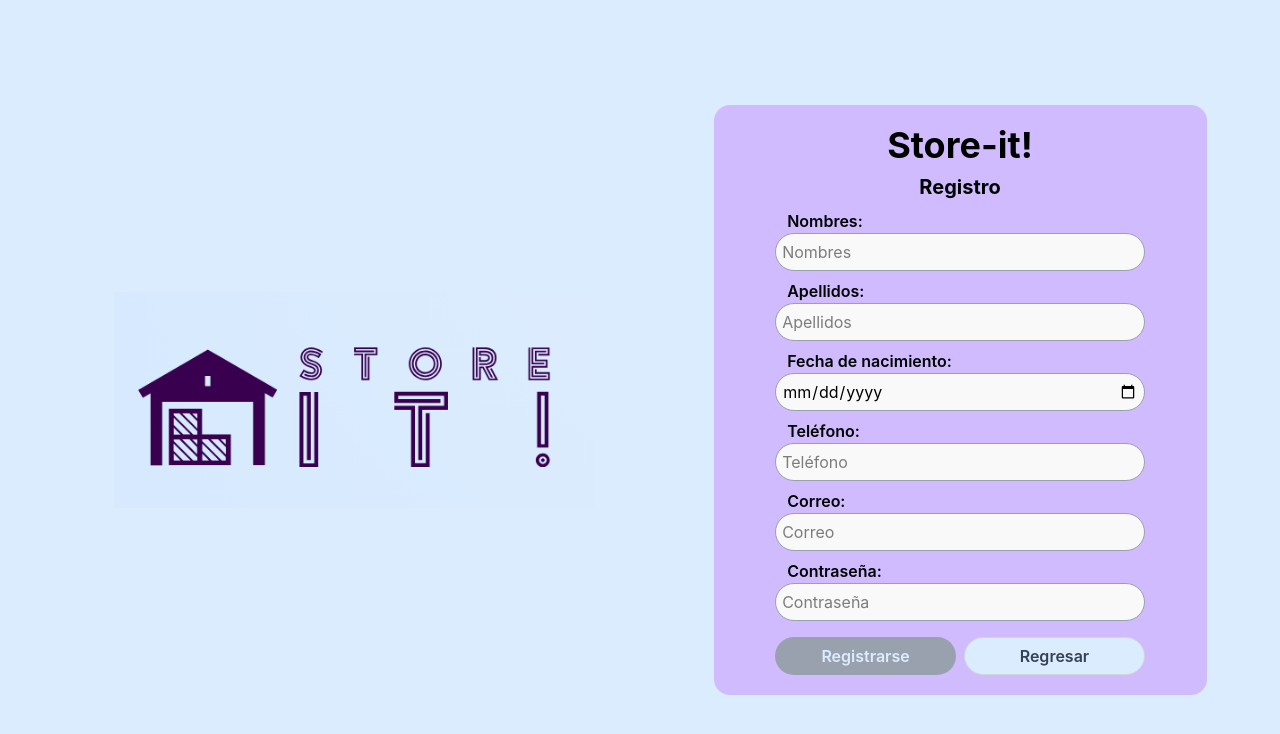
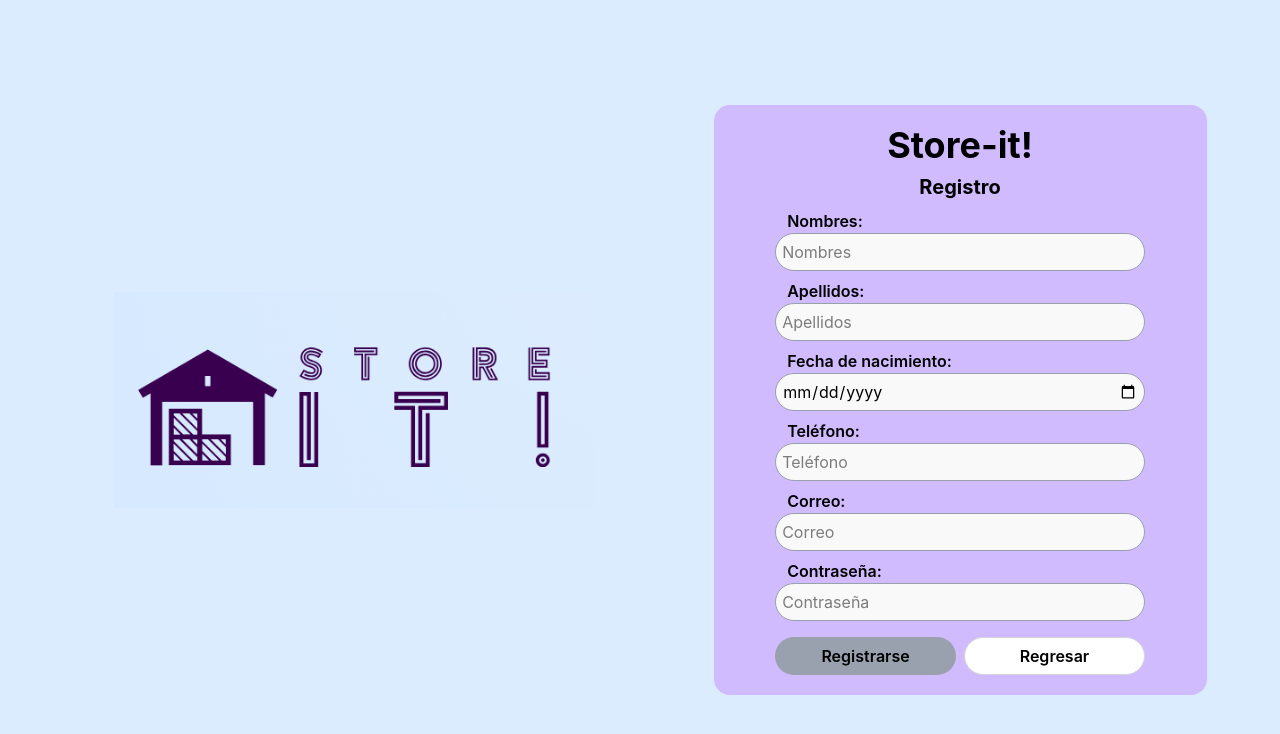
Before and after one commit to VivianaEscobarB/store, a React (Vite) app: page /registrarse in a window 1280 px wide. Shown: the top 734 px of the page. Built offline with nearby package versions, Linux system fonts and the light colour scheme.

Commit message:
resolviendo bugs registro

```diff
--- a/package.json
+++ b/package.json
@@ -12,7 +12,7 @@
   "dependencies": {
     "@shadcn/ui": "^0.0.4",
     "@tailwindcss/vite": "^4.0.1",
-    "axios": "^1.8.1",
+    "axios": "^1.8.4",
     "react": "^19.0.0",
     "react-dom": "^19.0.0",
     "react-google-recaptcha": "^3.1.0",
--- a/src/components/FormularioRegistrarse.jsx
+++ b/src/components/FormularioRegistrarse.jsx
@@ -1,6 +1,7 @@
 import { useState } from 'react';
 import { useNavigate } from "react-router-dom";
 import Swal from 'sweetalert2';
+import axios from 'axios'; // Importar axios
 import logo from '../assets/imagenLogin.png'; // Importar la imagen
 
 const FormularioRegistrarse = () => {
@@ -11,7 +12,6 @@ const FormularioRegistrarse = () => {
     const [telefono, setTelefono] = useState('');
     const [correo, setCorreo] = useState('');
     const [contrasena, setContrasena] = useState('');
-    const [confirmarContrasena, setConfirmarContrasena] = useState('');
     const navigate = useNavigate();
 
 
@@ -21,15 +21,31 @@ const FormularioRegistrarse = () => {
     const handleTelefonoChange = (e) => setTelefono(e.target.value);
     const handleCorreoChange = (e) => setCorreo(e.target.value);
     const handleContrasenaChange = (e) => setContrasena(e.target.value);
-    const handleConfirmarContrasenaChange = (e) => setConfirmarContrasena(e.target.value);
 
-    const isButtonEnabled = nombres.trim() !== '' && apellidos.trim() !== '' && fechaNacimiento.trim() !== '' && telefono.trim() !== '' && correo.trim() !== '' && contrasena.trim() !== '' && contrasena === confirmarContrasena;
+    const isButtonEnabled = nombres.trim() !== '' && apellidos.trim() !== '' && fechaNacimiento.trim() !== '' && telefono.trim() !== '' && correo.trim() !== '' && contrasena.trim() !== '';
 
     const registrarse = async () => {
         if (!isButtonEnabled) return;
 
+        // Separar nombres y apellidos en variables diferentes
+        const [primerNombre, segundoNombre = ''] = nombres.trim().split(' ');
+        const [primerApellido, segundoApellido = ''] = apellidos.trim().split(' ');
+
         try {
-            // Aquí se realizaría la llamada a la API para registrar al usuario
+            // Enviar la información al servidor usando axios
+            const response = await axios.post('https://tu-servidor.com/api/registro', {
+                primerNombre,
+                segundoNombre,
+                primerApellido,
+                segundoApellido,
+                fechaNacimiento,
+                telefono,
+                correo,
+                contrasena,
+            });
+
+            console.log('Respuesta del servidor:', response.data);
+
             Swal.fire({
                 title: "Registro exitoso",
                 text: "Ahora puedes iniciar sesión",
@@ -37,7 +53,11 @@ const FormularioRegistrarse = () => {
                 confirmButtonText: "Aceptar"
             }).then(() => navigate("/"));
         } catch (error) {
-            Swal.fire({ title: "Error", text: "No se pudo completar el registro", icon: "error" });
+            Swal.fire({
+                title: "Error",
+                text: error.response?.data?.message || "No se pudo completar el registro",
+                icon: "error"
+            });
         }
     };
 
@@ -76,8 +96,8 @@ const FormularioRegistrarse = () => {
                         <input type="password" placeholder="Contraseña" className="w-full p-1.5 border border-gray-400 rounded-full bg-[#F9F9F9] placeholder:font-normal font-normal" value={contrasena} onChange={handleContrasenaChange} />
                     </div>
                     <div className="flex w-3/4 gap-2 mt-2">
-                        <button className={`w-1/2 px-2 py-1.5 rounded-full text-white ${isButtonEnabled ? 'bg-[#9ECAF9] hover:bg-blue-600' : 'bg-gray-400 cursor-not-allowed'}`} onClick={registrarse} disabled={!isButtonEnabled}>Registrarse</button>
-                        <button className="w-1/2 px-2 py-1.5 rounded-full text-gray-700 bg-white border border-gray-300 hover:bg-gray-100" onClick={() => navigate(-1)}>Regresar</button>
+                        <button className={`w-1/2 px-2 py-1.5 rounded-full text-black ${isButtonEnabled ? 'bg-[#DBECFE] hover:bg-[#B0D4F1]' : 'bg-gray-400 cursor-not-allowed'}`} onClick={registrarse} disabled={!isButtonEnabled}>Registrarse</button>
+                        <button className="w-1/2 px-2 py-1.5 rounded-full text-black bg-[#FFFFFF] border border-gray-300 hover:bg-gray-200" onClick={() => navigate(-1)}>Regresar</button>
                     </div>
                 </div>
         </div>
```
Also changed, not shown: 1 other file (tests, documents, lock files or other folders).
